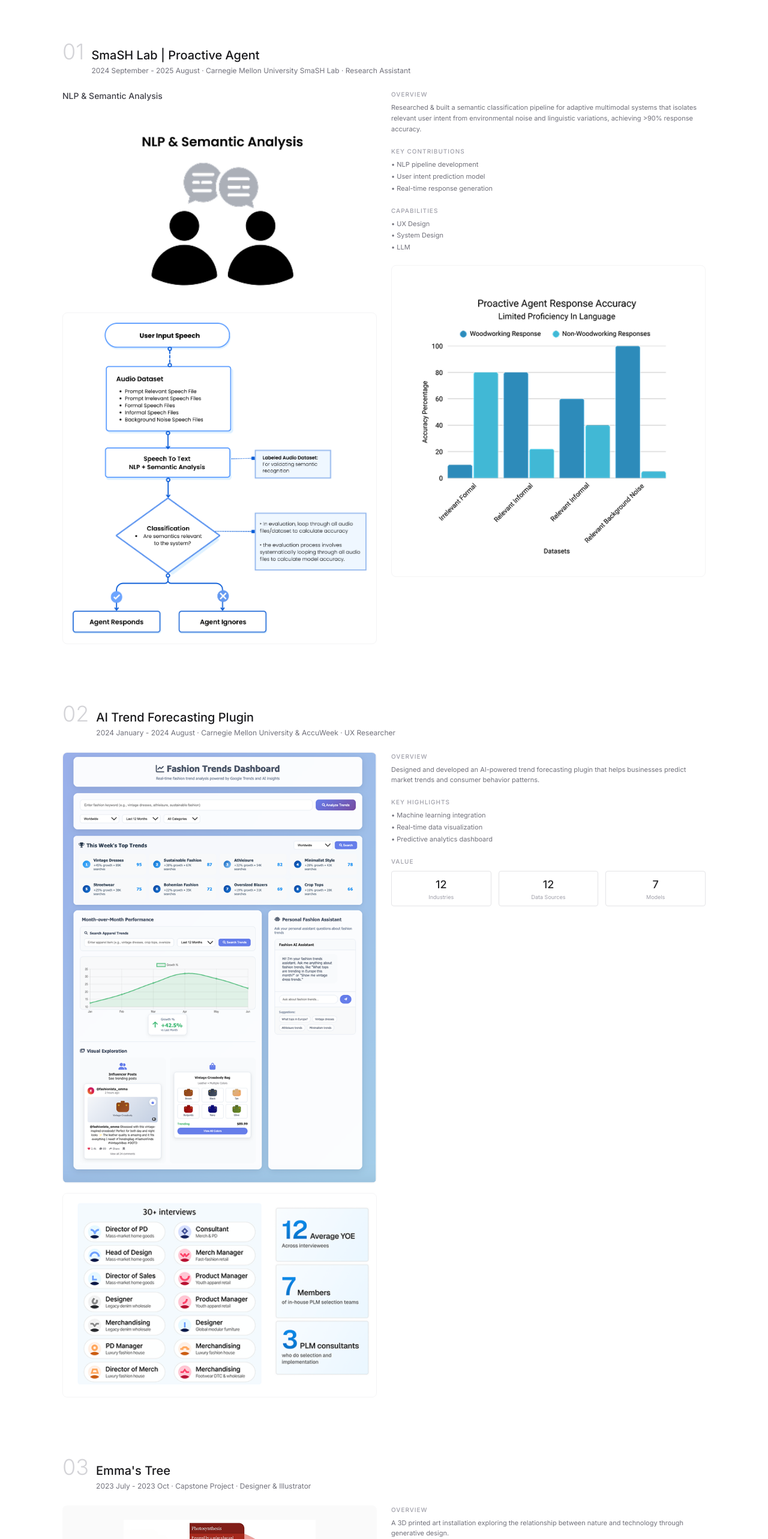
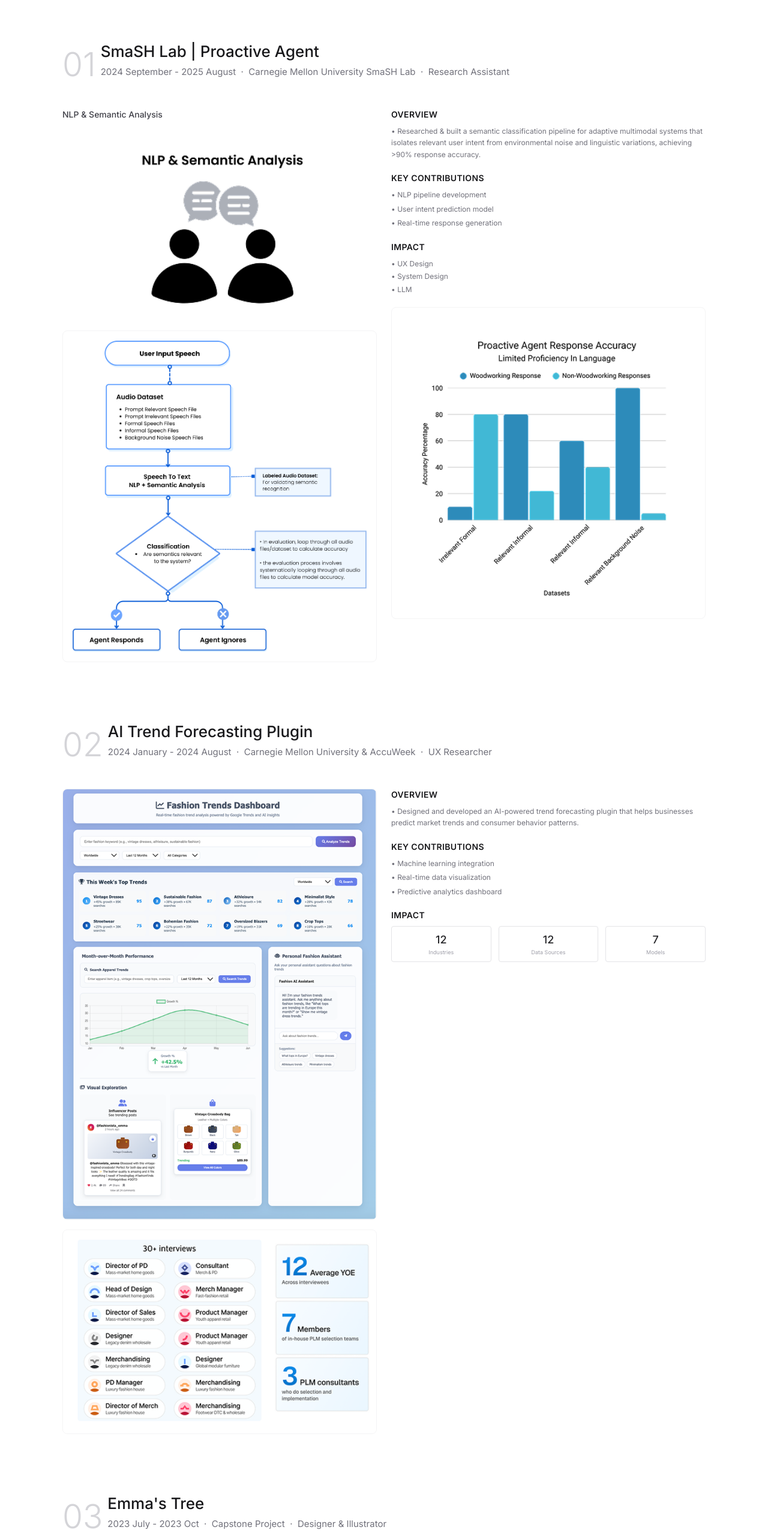
Before and after one commit to rinak01/MyPortfolio, a Next.js app: page /updated_portfolio in a window 1280 px wide. Shown: the part 1652-4218 px from the top of the page at 60% size. Built offline with nearby package versions, Linux system fonts and the light colour scheme.

Commit message:
overall styling and sizing updated

```diff
--- a/app/updated_portfolio/updated_page.tsx
+++ b/app/updated_portfolio/updated_page.tsx
@@ -168,12 +168,12 @@ export default function Portfolio() {
         {/* Project 01 - SmaSH Lab | Proactive Agent */}
         <article className="mb-24">
           {/* Header */}
-          <div className="flex items-baseline gap-3 mb-6">
-            <span className="text-4xl font-light text-zinc-300">01</span>
+          <div className="flex items-start gap-[8px] mb-8">
+            <span className="text-[55px] font-light text-zinc-300">01</span>
             <div>
-              <h3 className="text-xl font-medium text-zinc-900">SmaSH Lab | Proactive Agent</h3>
-              <p className="text-xs text-zinc-500 mt-1">
-                2024 September - 2025 August · Carnegie Mellon University SmaSH Lab · Research Assistant
+              <h3 className="text-[26px] font-medium text-zinc-900">SmaSH Lab | Proactive Agent</h3>
+              <p className="text-[15px] text-zinc-500 mt-1">
+                2024 September - 2025 August &nbsp;·&nbsp; Carnegie Mellon University SmaSH Lab &nbsp;·&nbsp; Research Assistant
               </p>
             </div>
           </div>
@@ -205,15 +205,15 @@ export default function Portfolio() {
             {/* Right - Overview, Contributions, Capabilities, Chart */}
             <div className="space-y-5">
               <div>
-                <h4 className="text-[10px] font-medium uppercase tracking-[0.1em] text-zinc-400 mb-1.5">Overview</h4>
-                <p className="text-[11px] text-zinc-500 leading-relaxed">
-                  Researched & built a semantic classification pipeline for adaptive multimodal systems that isolates relevant user intent from environmental noise and linguistic variations, achieving &gt;90% response accuracy.
+                <h4 className="text-sm font-semibold uppercase tracking-wide text-zinc-900 mb-2">Overview</h4>
+                <p className="text-[12px] text-zinc-500 leading-relaxed">
+                  • Researched & built a semantic classification pipeline for adaptive multimodal systems that isolates relevant user intent from environmental noise and linguistic variations, achieving &gt;90% response accuracy.
                 </p>
               </div>
 
               <div>
-                <h4 className="text-[10px] font-medium uppercase tracking-[0.1em] text-zinc-400 mb-1.5">Key Contributions</h4>
-                <ul className="text-[11px] text-zinc-500 leading-relaxed space-y-0.5">
+                <h4 className="text-sm font-semibold uppercase tracking-wide text-zinc-900 mb-2">Key Contributions</h4>
+                <ul className="text-[12px] text-zinc-500 leading-relaxed space-y-1">
                   <li>• NLP pipeline development</li>
                   <li>• User intent prediction model</li>
                   <li>• Real-time response generation</li>
@@ -221,8 +221,8 @@ export default function Portfolio() {
               </div>
 
               <div>
-                <h4 className="text-[10px] font-medium uppercase tracking-[0.1em] text-zinc-400 mb-1.5">Capabilities</h4>
-                <ul className="text-[11px] text-zinc-500 leading-relaxed space-y-0.5">
+                <h4 className="text-sm font-semibold uppercase tracking-wide text-zinc-900 mb-2">Impact</h4>
+                <ul className="text-[12px] text-zinc-500 leading-relaxed space-y-0.5">
                   <li>• UX Design</li>
                   <li>• System Design</li>
                   <li>• LLM</li>
@@ -244,12 +244,12 @@ export default function Portfolio() {
         {/* Project 02 - AI Trend Forecasting Plugin */}
         <article className="mb-24">
           {/* Header */}
-          <div className="flex items-baseline gap-3 mb-6">
-            <span className="text-4xl font-light text-zinc-300">02</span>
+          <div className="flex items-start gap-[8px] mb-8">
+            <span className="text-[55px] font-light text-zinc-300">02</span>
             <div>
-              <h3 className="text-xl font-medium text-zinc-900">AI Trend Forecasting Plugin</h3>
-              <p className="text-xs text-zinc-500 mt-1">
-                2024 January - 2024 August · Carnegie Mellon University & AccuWeek · UX Researcher
+              <h3 className="text-[26px] font-medium text-zinc-900">AI Trend Forecasting Plugin</h3>
+              <p className="text-[15px] text-zinc-500 mt-1">
+                2024 January - 2024 August &nbsp;·&nbsp; Carnegie Mellon University & AccuWeek &nbsp;·&nbsp; UX Researcher
               </p>
             </div>
           </div>
@@ -277,15 +277,15 @@ export default function Portfolio() {
             {/* Right - Overview & Details */}
             <div className="space-y-5">
               <div>
-                <h4 className="text-[10px] font-medium uppercase tracking-[0.1em] text-zinc-400 mb-1.5">Overview</h4>
-                <p className="text-[11px] text-zinc-500 leading-relaxed">
-                  Designed and developed an AI-powered trend forecasting plugin that helps businesses predict market trends and consumer behavior patterns.
+                <h4 className="text-sm font-semibold uppercase tracking-wide text-zinc-900 mb-2">Overview</h4>
+                <p className="text-[12px] text-zinc-500 leading-relaxed">
+                  • Designed and developed an AI-powered trend forecasting plugin that helps businesses predict market trends and consumer behavior patterns.
                 </p>
               </div>
 
               <div>
-                <h4 className="text-[10px] font-medium uppercase tracking-[0.1em] text-zinc-400 mb-1.5">Key Highlights</h4>
-                <ul className="text-[11px] text-zinc-500 leading-relaxed space-y-0.5">
+                <h4 className="text-sm font-semibold uppercase tracking-wide text-zinc-900 mb-2">Key Contributions</h4>
+                <ul className="text-[12px] text-zinc-500 leading-relaxed space-y-1">
                   <li>• Machine learning integration</li>
                   <li>• Real-time data visualization</li>
                   <li>• Predictive analytics dashboard</li>
@@ -293,7 +293,7 @@ export default function Portfolio() {
               </div>
 
               <div>
-                <h4 className="text-[10px] font-medium uppercase tracking-[0.1em] text-zinc-400 mb-2">Value</h4>
+                <h4 className="text-sm font-semibold uppercase tracking-wide text-zinc-900 mb-2">Impact</h4>
                 <div className="grid grid-cols-3 gap-3">
                   <div className="border border-zinc-200 rounded p-2 text-center">
                     <p className="text-lg font-medium text-zinc-800">12</p>
@@ -316,12 +316,12 @@ export default function Portfolio() {
         {/* Project 03 - Emma's Tree */}
         <article className="mb-24">
           {/* Header */}
-          <div className="flex items-baseline gap-3 mb-6">
-            <span className="text-4xl font-light text-zinc-300">03</span>
+          <div className="flex items-start gap-[8px] mb-8">
+            <span className="text-[55px] font-light text-zinc-300">03</span>
             <div>
-              <h3 className="text-xl font-medium text-zinc-900">Emma&apos;s Tree</h3>
-              <p className="text-xs text-zinc-500 mt-1">
-                2023 July - 2023 Oct · Capstone Project · Designer & Illustrator
+              <h3 className="text-[26px] font-medium text-zinc-900">Emma&apos;s Tree</h3>
+              <p className="text-[15px] text-zinc-500 mt-1">
+                2023 July - 2023 Oct &nbsp;·&nbsp; Capstone Project &nbsp;·&nbsp; Designer & Illustrator
               </p>
             </div>
           </div>
@@ -353,15 +353,15 @@ export default function Portfolio() {
             {/* Right - Overview & Details */}
             <div className="space-y-5">
               <div>
-                <h4 className="text-[10px] font-medium uppercase tracking-[0.1em] text-zinc-400 mb-1.5">Overview</h4>
-                <p className="text-[11px] text-zinc-500 leading-relaxed">
-                  A 3D printed art installation exploring the relationship between nature and technology through generative design.
+                <h4 className="text-sm font-semibold uppercase tracking-wide text-zinc-900 mb-2">Overview</h4>
+                <p className="text-[12px] text-zinc-500 leading-relaxed">
+                  • A 3D printed art installation exploring the relationship between nature and technology through generative design.
                 </p>
               </div>
 
               <div>
-                <h4 className="text-[10px] font-medium uppercase tracking-[0.1em] text-zinc-400 mb-1.5">Key Highlights</h4>
-                <ul className="text-[11px] text-zinc-500 leading-relaxed space-y-0.5">
+                <h4 className="text-sm font-semibold uppercase tracking-wide text-zinc-900 mb-2">Key Contributions</h4>
+                <ul className="text-[12px] text-zinc-500 leading-relaxed space-y-1">
                   <li>• Generative algorithm design</li>
                   <li>• Multi-material 3D printing</li>
                   <li>• Exhibition at CMU Gallery</li>
@@ -369,9 +369,9 @@ export default function Portfolio() {
               </div>
 
               <div>
-                <h4 className="text-[10px] font-medium uppercase tracking-[0.1em] text-zinc-400 mb-1.5">Tools</h4>
-                <p className="text-[11px] text-zinc-500">
-                  Rhino, Grasshopper, Prusa Slicer
+                <h4 className="text-sm font-semibold uppercase tracking-wide text-zinc-900 mb-2">Impact</h4>
+                <p className="text-[12px] text-zinc-500">
+                  • Rhino, Grasshopper, Prusa Slicer
                 </p>
               </div>
             </div>
```
